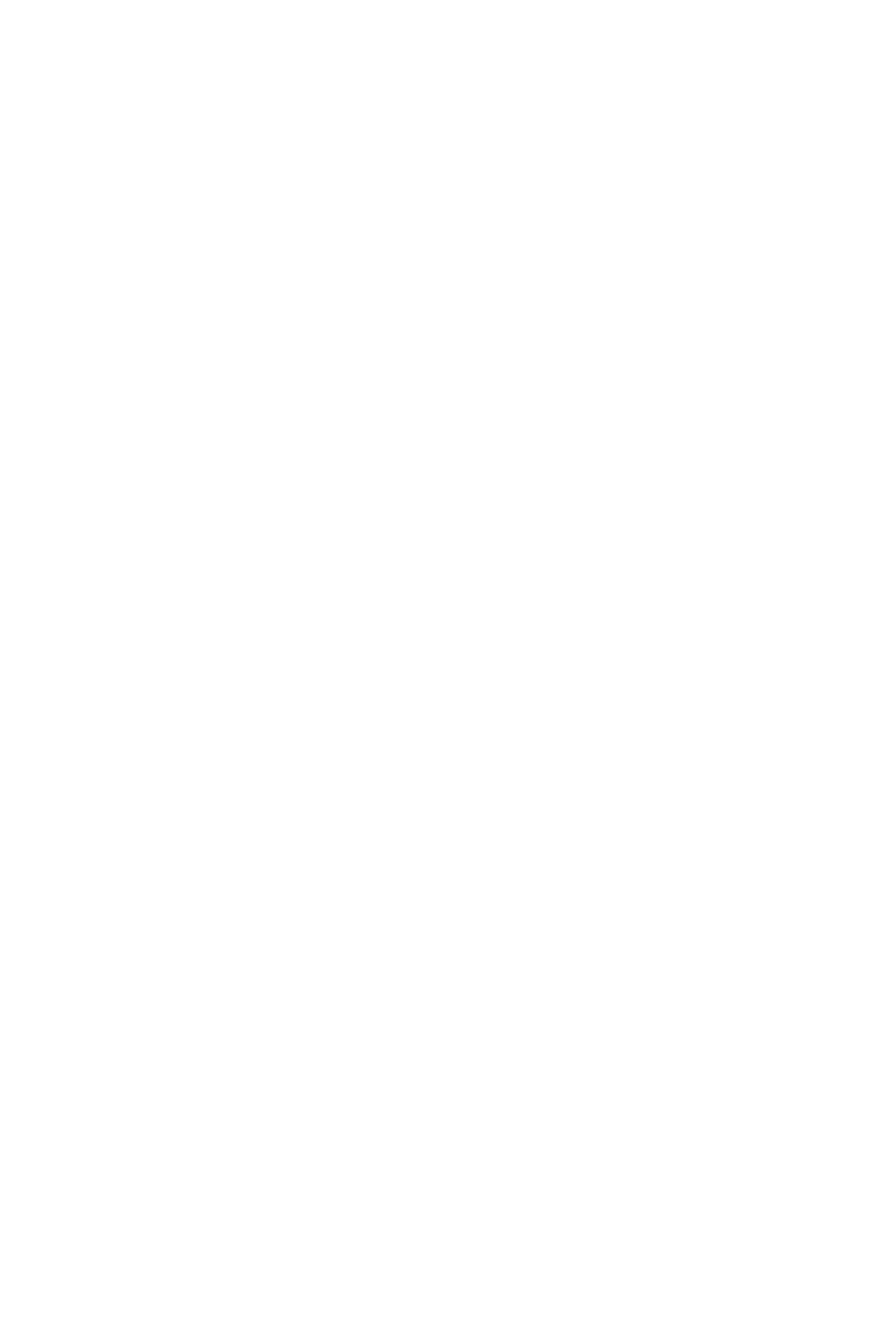
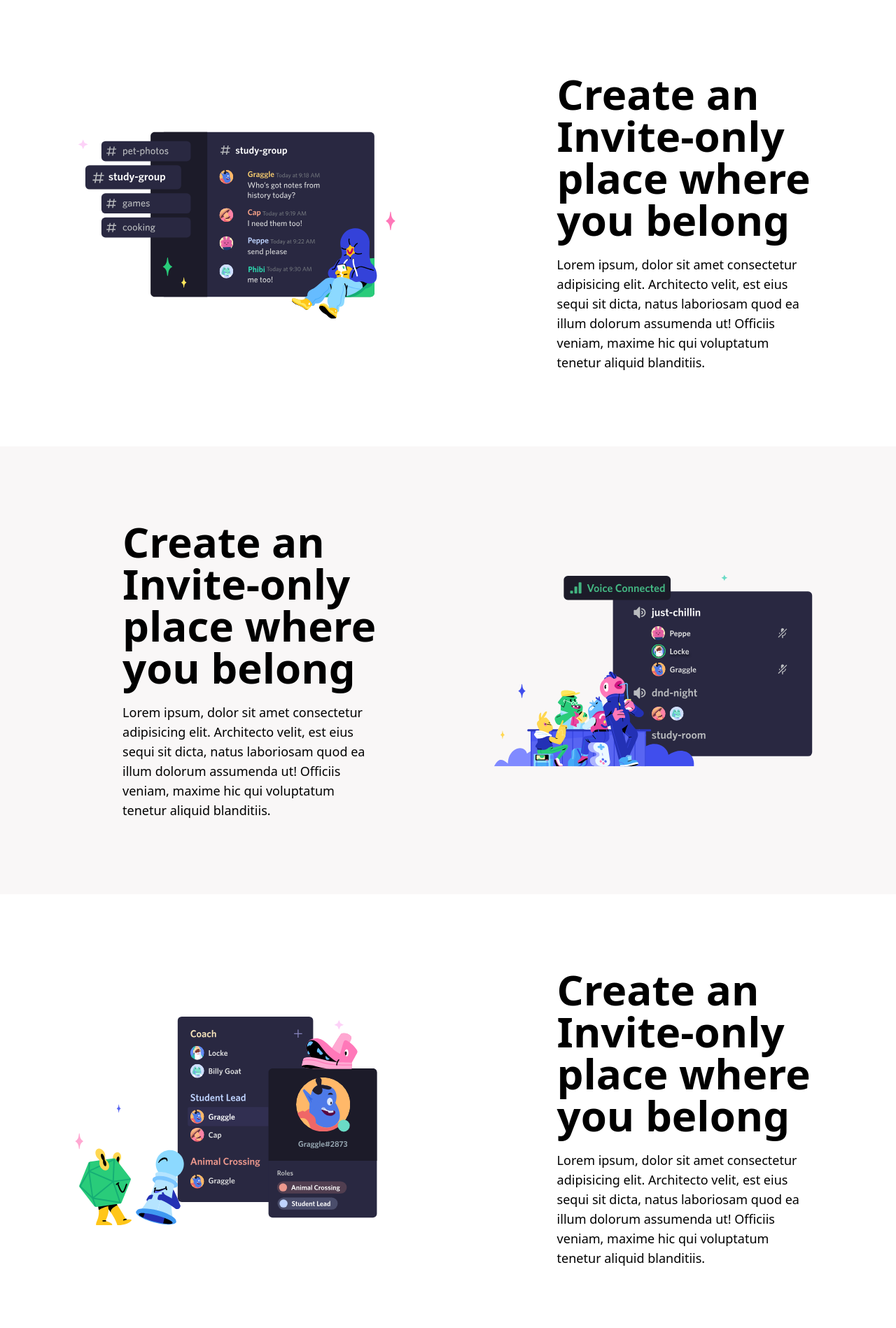
Before and after one commit to alokVerma749/Discord_UI_clone, a React (Vite) app: page / in a window 1280 px wide. Shown: the part 802-2700 px from the top of the page at 70% size. Before the commit the page ends 800 px from the top, so only its background shows below. Built offline with nearby package versions, Linux system fonts and the light colour scheme.

Commit message:
added landing page components

```diff
--- a/src/pages/Landing/Landing.jsx
+++ b/src/pages/Landing/Landing.jsx
@@ -4,6 +4,11 @@ import right_bg_landing_header from "../../../assets/right_bg_landing_header.svg
 import cloudeImg from "../../../assets/center_bg_landing_header.svg";
 
 import { Link } from "react-router-dom";
+import Section2 from "./components/Section2";
+import Section3 from "./components/Section3";
+import Section4 from "./components/Section4";
+import Section5 from "./components/Section5";
+import Footer from "./components/Footer";
 
 function loadDashboard() {
   import("../Dashboard/Dashboard");
@@ -14,6 +19,7 @@ function loadLogin() {
 
 const Landing = () => {
   return (
+    <>
       <div
         className="relative z-0 bg-cover bg-center h-screen"
         style={{
@@ -83,6 +89,12 @@ const Landing = () => {
         </div> */}
         </div>
       </div>
+      <Section2 />
+      <Section3 />
+      <Section4 />
+      <Section5 />
+      <Footer />
+    </>
   );
 };
 
--- /dev/null
+++ b/src/pages/Landing/components/Footer.jsx
@@ -0,0 +1,55 @@
+import React from "react";
+
+const Footer = () => {
+  return (
+    <footer className="bg-[#0b0d21]">
+      <div>
+        <div>
+          <p className="text-[#5865f2]">IMAGINE A PLACE</p>
+          <div>flag English,USA</div>
+          <ul className="logos">
+            <li></li>
+            <li></li>
+            <li></li>
+            <li></li>
+          </ul>
+        </div>
+        <ul className="list-none flex flex-col space-y-5">
+          <li className="text-[#5865f2]">Product</li>
+          <li>Downlaod</li>
+          <li>Nitro</li>
+          <li>Status</li>
+        </ul>
+        <ul className="list-none flex flex-col space-y-5">
+          <li className="text-[#5865f2]">Company</li>
+          <li>About</li>
+          <li>Jobs</li>
+          <li>Branding</li>
+          <li>Newsroom</li>
+        </ul>
+        <ul className="list-none flex flex-col space-y-5">
+          <li className="text-[#5865f2]">Resources</li>
+          <li>College</li>
+          <li>Support</li>
+          <li>Safety</li>
+          <li>Blog</li>
+          <li>Feedback</li>
+          <li>Develops</li>
+          <li>StreamKit</li>
+        </ul>
+        <ul className="list-none flex flex-col space-y-5">
+          <li className="text-[#5865f2]">Policies</li>
+          <li>Terms</li>
+          <li>Privacy</li>
+          <li>Guidelines</li>
+          <li>Acknowledgements</li>
+          <li>Licenses</li>
+          <li>Moderation</li>
+        </ul>
+      </div>
+      <div></div>
+    </footer>
+  );
+};
+
+export default Footer;
--- /dev/null
+++ b/src/pages/Landing/components/Section2.jsx
@@ -0,0 +1,28 @@
+import invite_only_landing from "../../../../assets/invite_only_landing.svg";
+
+const Section2 = () => {
+  return (
+    <section className="bg-white text-black flex flex-row items-center justify-around p-8 space-x-14 h-[80vh]">
+      <div className="w-2/5">
+        <img
+          src={invite_only_landing}
+          alt="invite_only_landing"
+          className="w-[100%]"
+        />
+      </div>
+      <div className="w-1/3 p-5 space-y-5 leading-tight">
+        <p className="text-6xl font-bold">
+          Create an Invite-only place where you belong
+        </p>
+        <p className="text-lg">
+          Lorem ipsum, dolor sit amet consectetur adipisicing elit. Architecto
+          velit, est eius sequi sit dicta, natus laboriosam quod ea illum
+          dolorum assumenda ut! Officiis veniam, maxime hic qui voluptatum
+          tenetur aliquid blanditiis.
+        </p>
+      </div>
+    </section>
+  );
+};
+
+export default Section2;
--- /dev/null
+++ b/src/pages/Landing/components/Section3.jsx
@@ -0,0 +1,25 @@
+import React from "react";
+import img from "../../../../assets/hanging_out_easy_landing.svg";
+
+const Section3 = () => {
+  return (
+    <section className="bg-[#f6f4f4ae] text-black flex flex-row items-center justify-around p-8 space-x-14 h-[80vh]">
+      <div className="w-2/5 order-2">
+        <img src={img} alt="img" className="w-[100%]" />
+      </div>
+      <div className="w-1/3 p-5 space-y-5 leading-tight order-1">
+        <p className="text-6xl font-bold">
+          Create an Invite-only place where you belong
+        </p>
+        <p className="text-lg">
+          Lorem ipsum, dolor sit amet consectetur adipisicing elit. Architecto
+          velit, est eius sequi sit dicta, natus laboriosam quod ea illum
+          dolorum assumenda ut! Officiis veniam, maxime hic qui voluptatum
+          tenetur aliquid blanditiis.
+        </p>
+      </div>
+    </section>
+  );
+};
+
+export default Section3;
--- /dev/null
+++ b/src/pages/Landing/components/Section4.jsx
@@ -0,0 +1,25 @@
+import React from "react";
+import img from "../../../../assets/fandom_landing.svg";
+
+const Section4 = () => {
+  return (
+    <section className="bg-white text-black flex flex-row items-center justify-around p-8 space-x-14 h-[80vh]">
+      <div className="w-2/5">
+        <img src={img} alt="img" className="w-[100%]" />
+      </div>
+      <div className="w-1/3 p-5 space-y-5 leading-tight">
+        <p className="text-6xl font-bold">
+          Create an Invite-only place where you belong
+        </p>
+        <p className="text-lg">
+          Lorem ipsum, dolor sit amet consectetur adipisicing elit. Architecto
+          velit, est eius sequi sit dicta, natus laboriosam quod ea illum
+          dolorum assumenda ut! Officiis veniam, maxime hic qui voluptatum
+          tenetur aliquid blanditiis.
+        </p>
+      </div>
+    </section>
+  );
+};
+
+export default Section4;
--- /dev/null
+++ b/src/pages/Landing/components/Section5.jsx
@@ -0,0 +1,31 @@
+import React from "react";
+import just_chiling_landing from "../../../../assets/just_chiling_landing.svg";
+
+const Section5 = () => {
+  return (
+    <section className="bg-[#f6f4f4ae] text-black flex flex-col items-center space-y-10 p-10 ">
+      <div className="leading-tight w-9/12 space-y-6">
+        <p className="text-6xl font-bold">
+          Create an Invite-only place where you belong
+        </p>
+        <p className="text-lg text-center">
+          Lorem ipsum, dolor sit amet consectetur adipisicing elit. Architecto
+          velit, est eius sequi sit dicta, natus laboriosam quod ea illum
+          dolorum assumenda ut! Officiis veniam, maxime hic qui voluptatum
+          tenetur aliquid blanditiis.
+        </p>
+      </div>
+      <div className="w-7/12">
+        <img src={just_chiling_landing} alt="img" className="w-[100%]" />
+      </div>
+      <p className="text-4xl font-bold text-center">
+        Ready to start your journey
+      </p>
+      <button className="w-[30%] bg-[#5865f2] text-white text- center rounded-3xl p-5">
+        Download for Mac
+      </button>
+    </section>
+  );
+};
+
+export default Section5;
```
Lines whose indentation alone changed are shown as unchanged.
